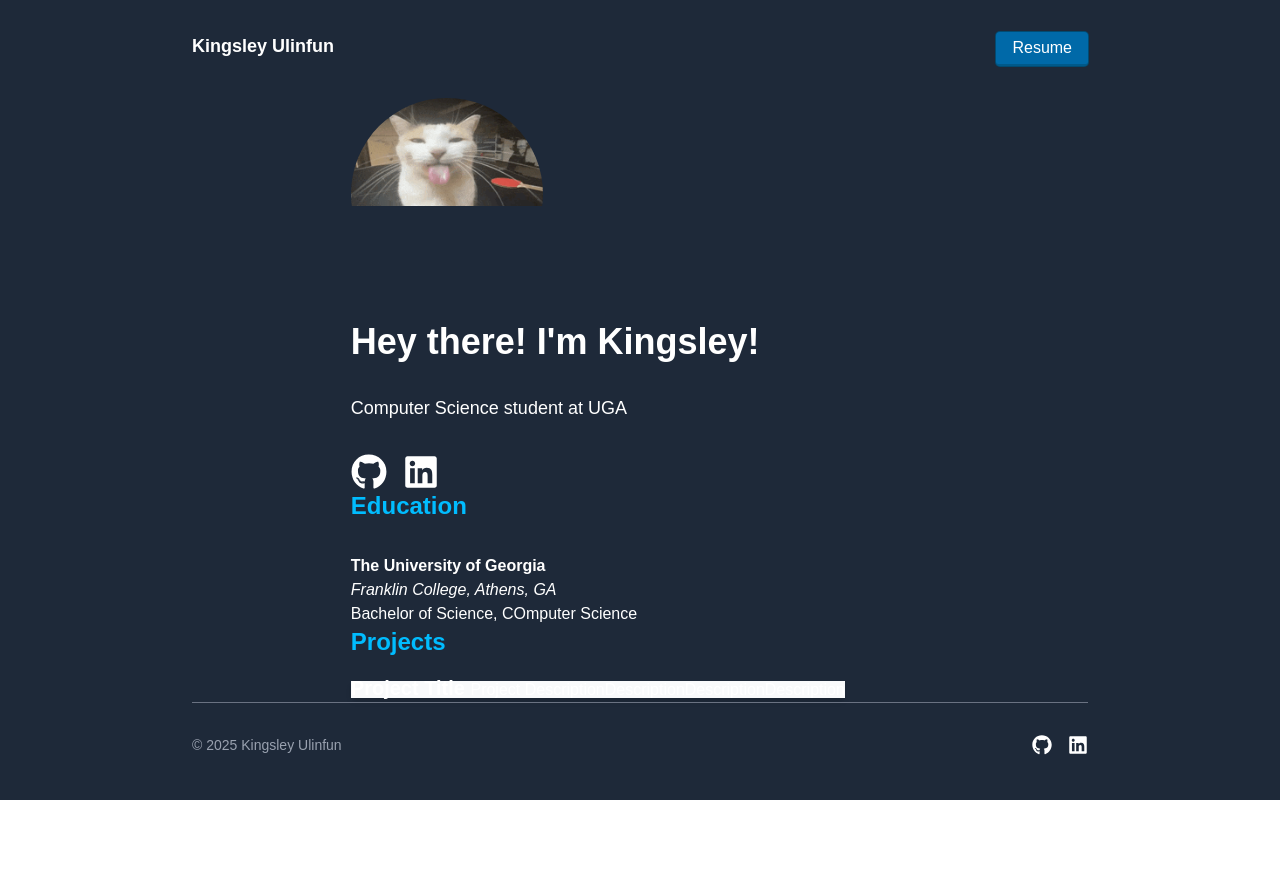
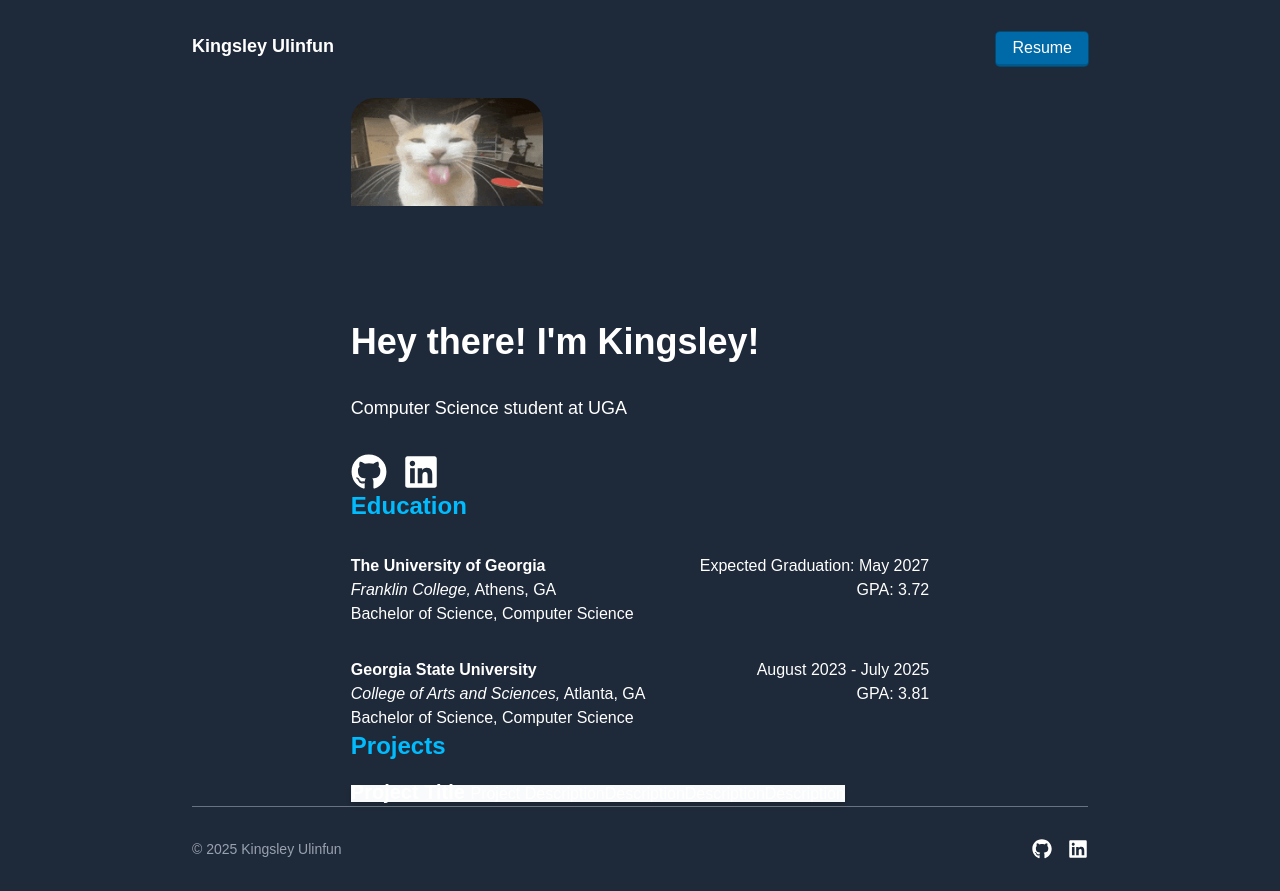
Before and after one commit to JoeB1d0me/my-portfolio-project, a Next.js app: page / in a window 1280 px wide. Before the commit the page ends 800 px from the top, so only its background shows below. Built offline with nearby package versions, Linux system fonts and the light colour scheme.

Commit message:
updated education section

```diff
--- a/src/app/page.tsx
+++ b/src/app/page.tsx
@@ -8,11 +8,11 @@ export default function Home(){
     <div className="min-h-screen bg-gray-800 text-white flex items-center justify-start flex-col ">
       <nav className="flex justify-between py-8 w-full max-w-4xl">
         <h1 className="font-bold text-lg">Kingsley Ulinfun</h1>
-        <a className="bg-sky-700 px-4 py-1 rounded-sm border-b-2 border-sky-800 ring ring-sky-900 hover:bg-white hover:text-sky-700 transition-colors focus:border-b-0 focus:mt-0.5" href="/kingsley_ulinfun_resume.pdf"> Resume</a>
+        <a className="bg-sky-700 px-4 py-1 rounded-sm border-b-2 border-sky-800 ring ring-sky-900 hover:bg-white hover:text-sky-700 transition-colors focus:border-b-0 focus:mt-0.5" href="/kingsley_ulinfun_resume.pdf" target="_blank"> Resume</a>
       </nav>
 
       <header className="w-full max-w-prose space-y-8">
-        <figure className="size-48 rounded-full overflow-hidden">
+        <figure className="size-48 overflow-auto rounded-3xl">
         <Image src={placeholder} alt="Placeholder-image" />
         </figure>
         <h1 className="font-bold text-4xl">Hey there! I'm Kingsley!</h1>
@@ -29,12 +29,25 @@ export default function Home(){
         <div className="flex">
           <article className="flex-1">
             <p><b>The University of Georgia</b> </p>
-            <p><i>Franklin College, Athens, GA</i></p>
-            <p>Bachelor of Science, COmputer Science</p>
+            <p><i>Franklin College,</i> Athens, GA</p>
+            <p>Bachelor of Science, Computer Science</p>
           </article>
           <article className="text-right">
+            <p>Expected Graduation: May 2027</p>
+            <p>GPA: 3.72</p>
+          </article>
+        </div>
+        <div className="flex">
+          <article className="flex-1">
+            <p><b>Georgia State University</b></p>
+            <p><i>College of Arts and Sciences,</i> Atlanta, GA</p>
+            <p>Bachelor of Science, Computer Science</p>
+          </article>
+          <article className="text-right">
+            <p>August 2023 - July 2025</p>
+            <p>GPA: 3.81</p>
+          </article>
 
-          </article>
         </div>
       </section>
 
```
